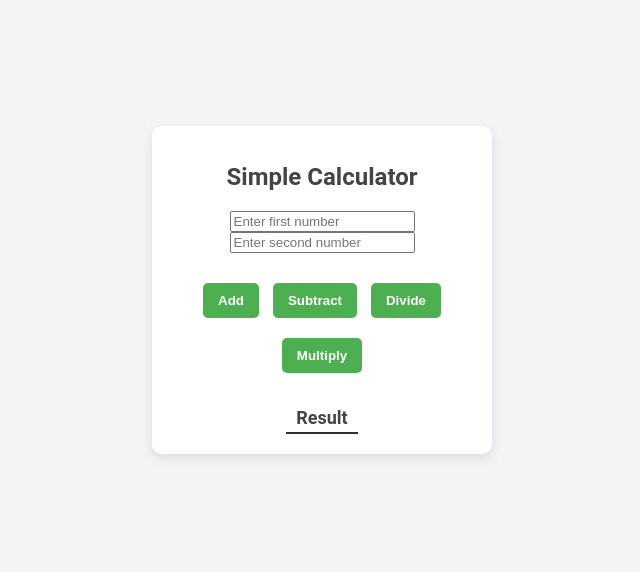
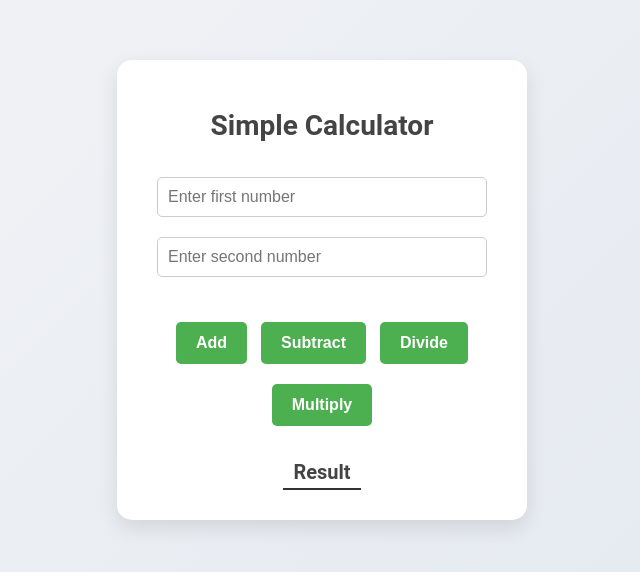
Before and after one commit to Harshvardhan295/Calculator, a plain HTML site: page index.html in a window 1280 px wide. Shown: the part 110-682 px from the top of the page, without its empty margins (318-958 px from the left). Drawn offline with Linux system fonts and the light colour scheme.

Commit message:
Updated index.css

```diff
--- a/index.css
+++ b/index.css
@@ -1,6 +1,6 @@
 body {
     font-family: 'Roboto', sans-serif;
-    background-color: #f3f4f6;
+    background: linear-gradient(135deg, #f3f4f6, #e2e8f0);
     margin: 0;
     display: flex;
     justify-content: center;
@@ -11,22 +11,31 @@ body {
 
 .container {
     background: white;
-    padding: 20px;
-    border-radius: 10px;
-    box-shadow: 0px 4px 12px rgba(0, 0, 0, 0.1);
+    padding: 30px;
+    border-radius: 15px;
+    box-shadow: 0px 8px 20px rgba(0, 0, 0, 0.1);
     text-align: center;
-    width: 300px;
+    width: 350px;
 }
 
 h1 {
-    font-size: 24px;
-    margin-bottom: 20px;
+    font-size: 28px;
+    margin-bottom: 25px;
     color: #444;
 }
 
 .numbers {
-    margin-bottom: 20px;
+    margin-bottom: 25px;
     font-size: 20px;
+}
+
+.numbers input {
+    width: calc(100% - 20px);
+    padding: 10px;
+    margin: 10px 0;
+    border: 1px solid #ccc;
+    border-radius: 5px;
+    font-size: 16px;
 }
 
 span {
@@ -45,12 +54,13 @@ button {
     background-color: #4CAF50;
     color: white;
     border: none;
-    padding: 10px 15px;
+    padding: 12px 20px;
     margin: 10px 5px;
     border-radius: 5px;
     font-weight: bold;
     cursor: pointer;
     transition: background-color 0.3s ease, transform 0.2s ease;
+    font-size: 16px;
 }
 
 button:hover {
@@ -63,7 +73,8 @@ button:active {
 }
 
 .result {
-    font-size: 18px;
+    font-size: 20px;
     font-weight: bold;
     color: #444;
+    margin-top: 20px;
 }
```
